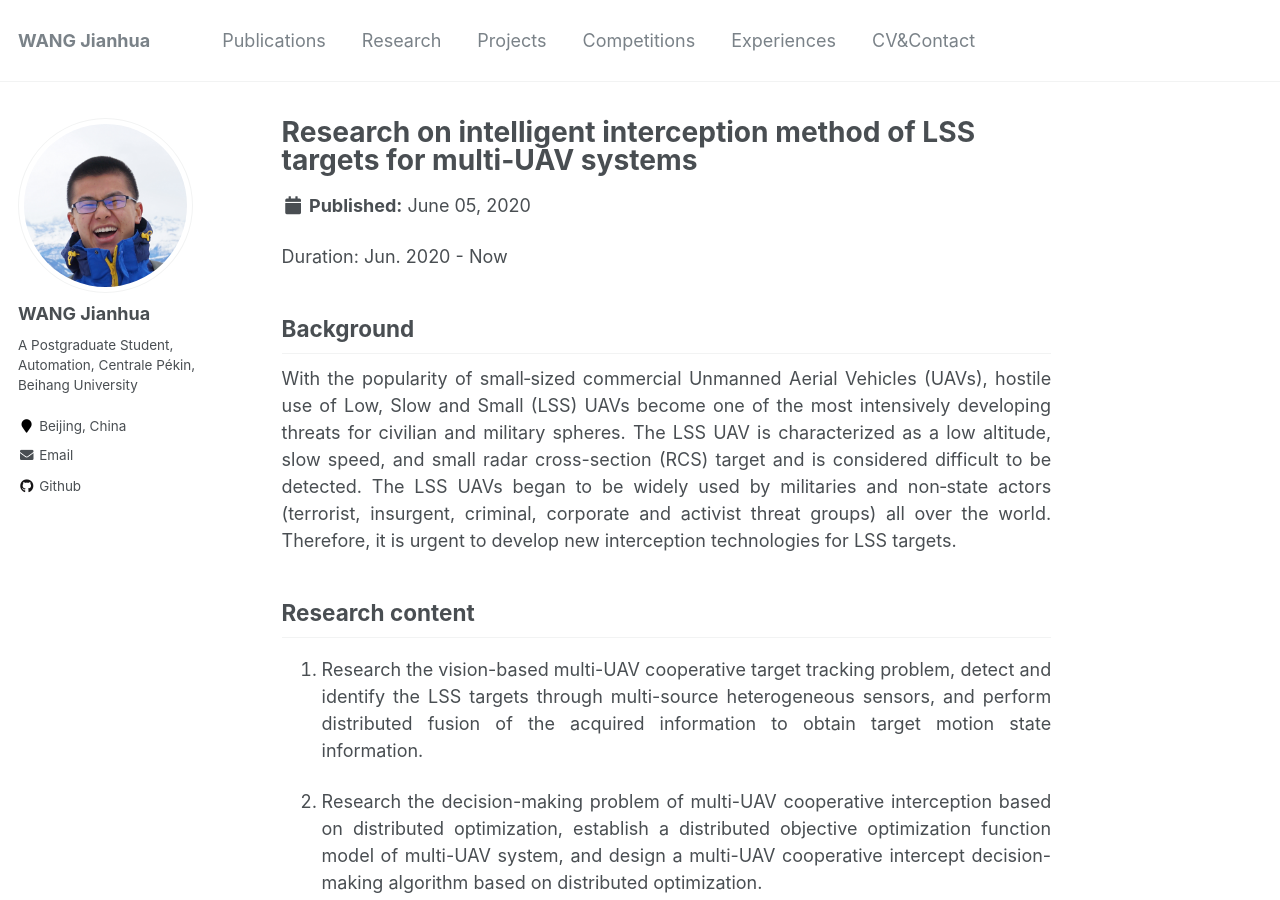
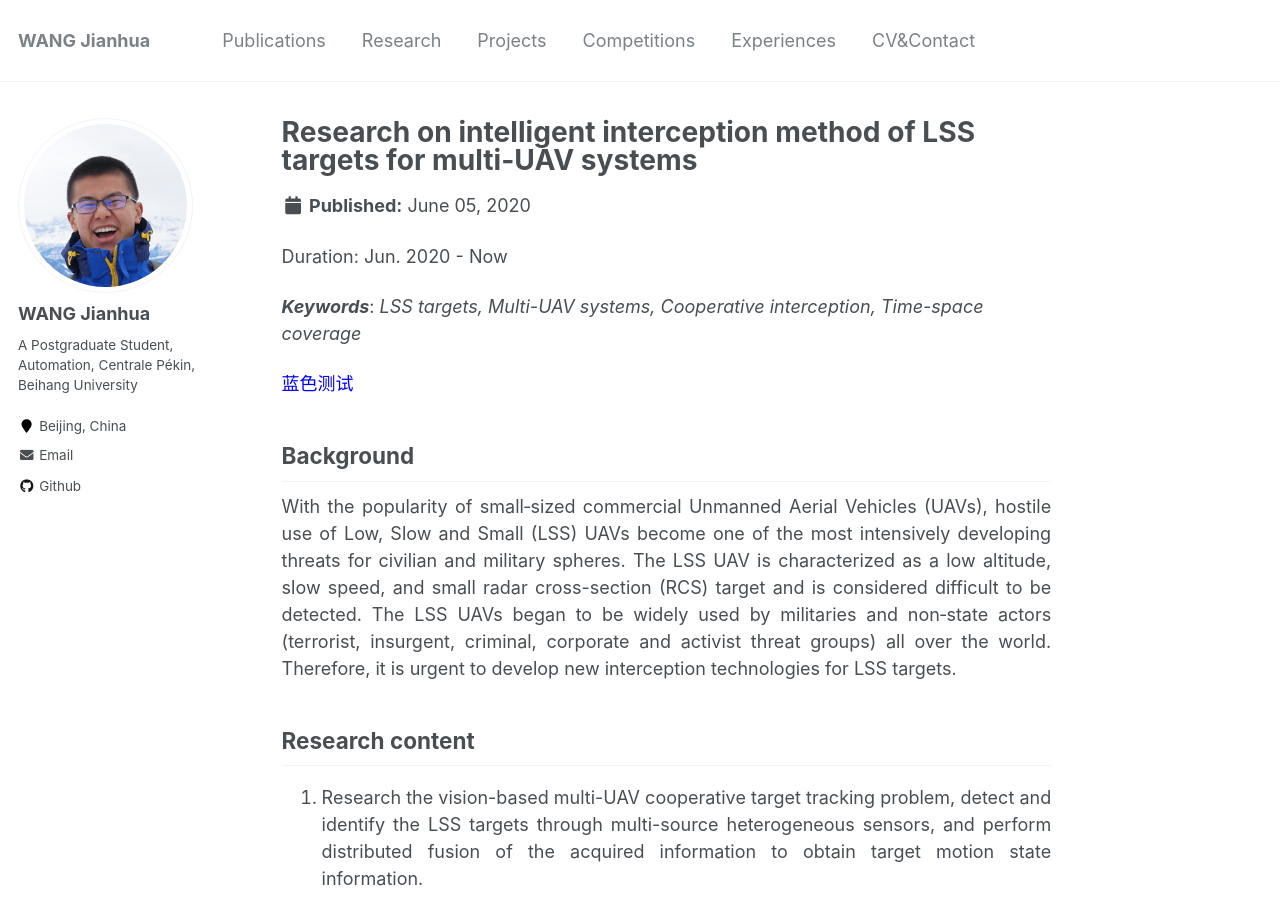
Before and after one commit to jianhua-WANG-ENS/old-homepage, a Jekyll site: the page built from _Research/Research on intelligent interception method of small aircraft targets for multi-UAV systems.md, in a window 1280 px wide and 900 px high. Built offline with Jekyll 4.4.1, drawn with Linux system fonts in a browser that asks for light colours.

Commit message:
Update Research on intelligent interception method of small aircraft targets for multi-UAV systems.md

```diff
--- a/_Research/Research on intelligent interception method of small aircraft targets for multi-UAV systems.md
+++ b/_Research/Research on intelligent interception method of small aircraft targets for multi-UAV systems.md
@@ -9,6 +9,10 @@ tags:
 ---
 
 Duration: Jun. 2020 - Now
+
+***Keywords***: *LSS targets, Multi-UAV systems, Cooperative interception, Time-space coverage*
+
+<div style="color:#00F">蓝色测试</div>
 
 ## Background
 
```
